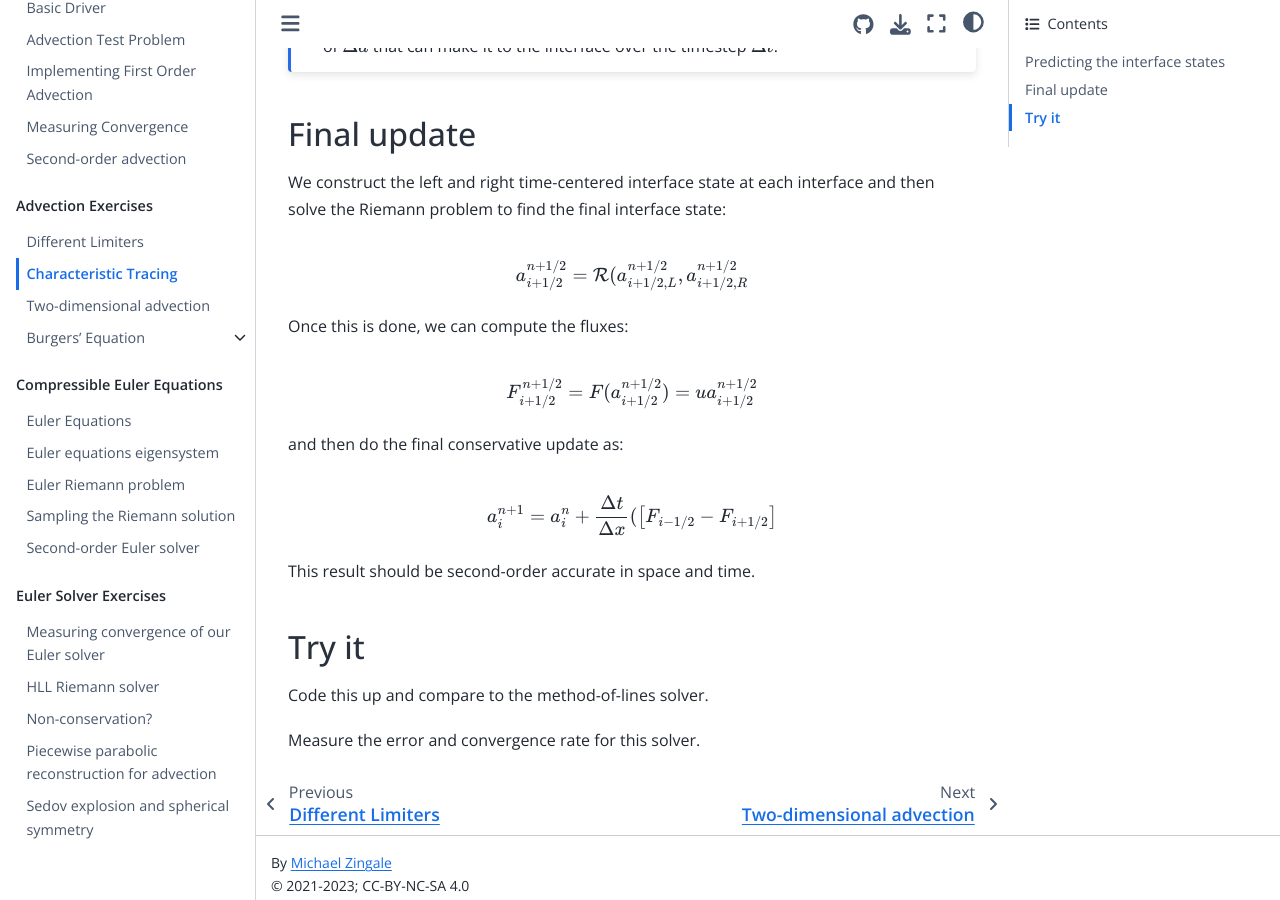
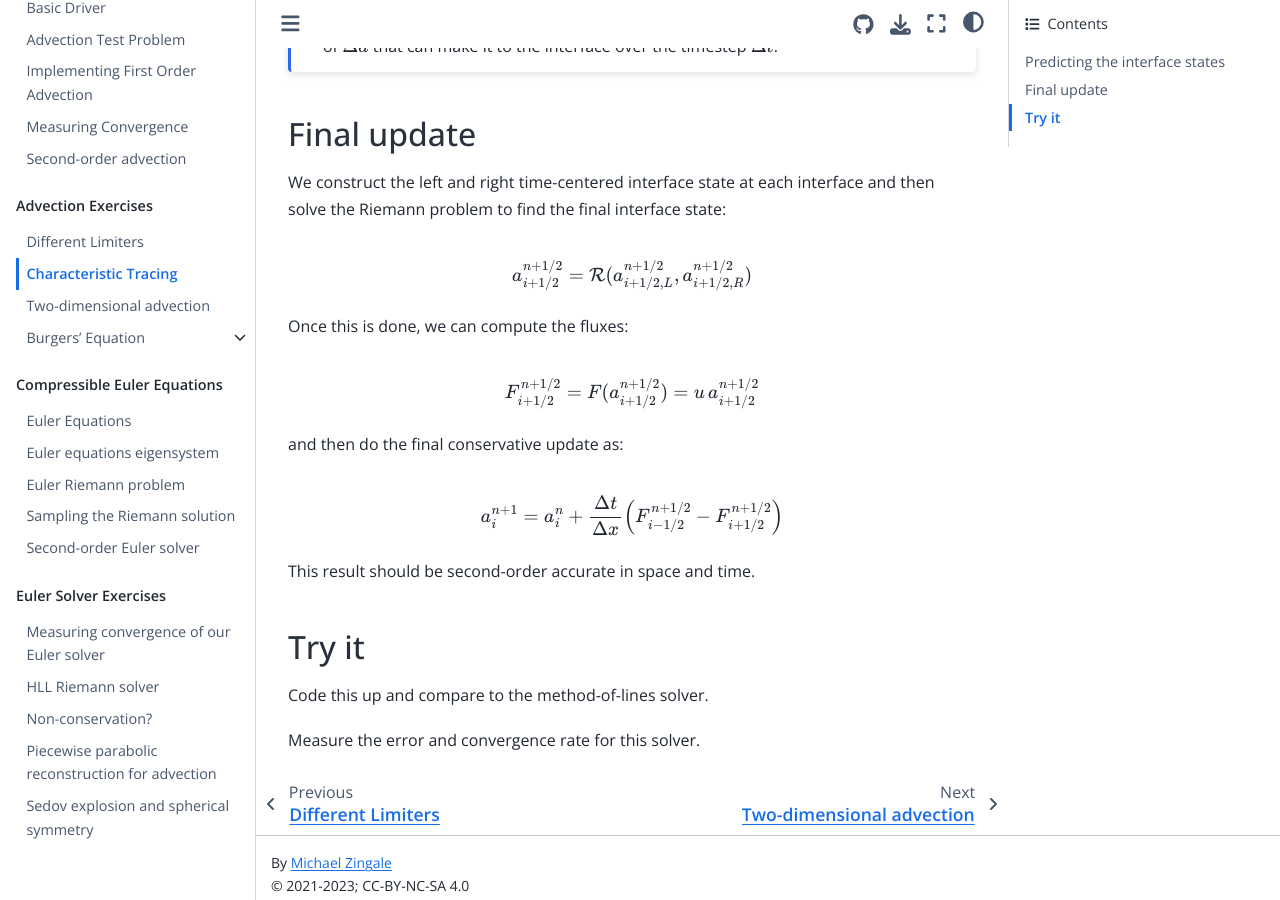
Before and after one commit to zingale/cca-summer-school, a Jupyter Book: the page built from content/advection/advection-exercises-characteristic-tracing.md, in a window 1280 px wide and 900 px high, scrolled down 2391 px. Built offline with Jupyter Book 1.0.4 settings and Sphinx 7.4.7 and the Sphinx Book theme 1.1.4, drawn with Linux system fonts in a browser that asks for light colours.

Commit message:
more fixes

```diff
--- a/content/advection/advection-exercises-characteristic-tracing.md
+++ b/content/advection/advection-exercises-characteristic-tracing.md
@@ -90,15 +90,15 @@ $\Delta t$.
 We construct the left and right time-centered interface state at each interface and
 then solve the Riemann problem to find the final interface state:
 
-$$a_{i+1/2}^{n+1/2} = \mathcal{R}(a_{i+1/2,L}^{n+1/2}, a_{i+1/2,R}^{n+1/2}$$
+$$a_{i+1/2}^{n+1/2} = \mathcal{R}(a_{i+1/2,L}^{n+1/2}, a_{i+1/2,R}^{n+1/2})$$
 
 Once this is done, we can compute the fluxes:
 
-$$F^{n+1/2}_{i+1/2} = F(a^{n+1/2}_{i+1/2}) = u a^{n+1/2}_{i+1/2}$$
+$$F^{n+1/2}_{i+1/2} = F(a^{n+1/2}_{i+1/2}) = u\, a^{n+1/2}_{i+1/2}$$
 
 and then do the final conservative update as:
 
-$$a_i^{n+1} = a_i^n + \frac{\Delta t}{\Delta x} (\left [ F_{i-1/2} - F_{i+1/2} \right ]$$
+$$a_i^{n+1} = a_i^n + \frac{\Delta t}{\Delta x} \left ( F_{i-1/2}^{n+1/2} - F_{i+1/2}^{n+1/2} \right )$$
 
 This result should be second-order accurate in space and time.
 
```
